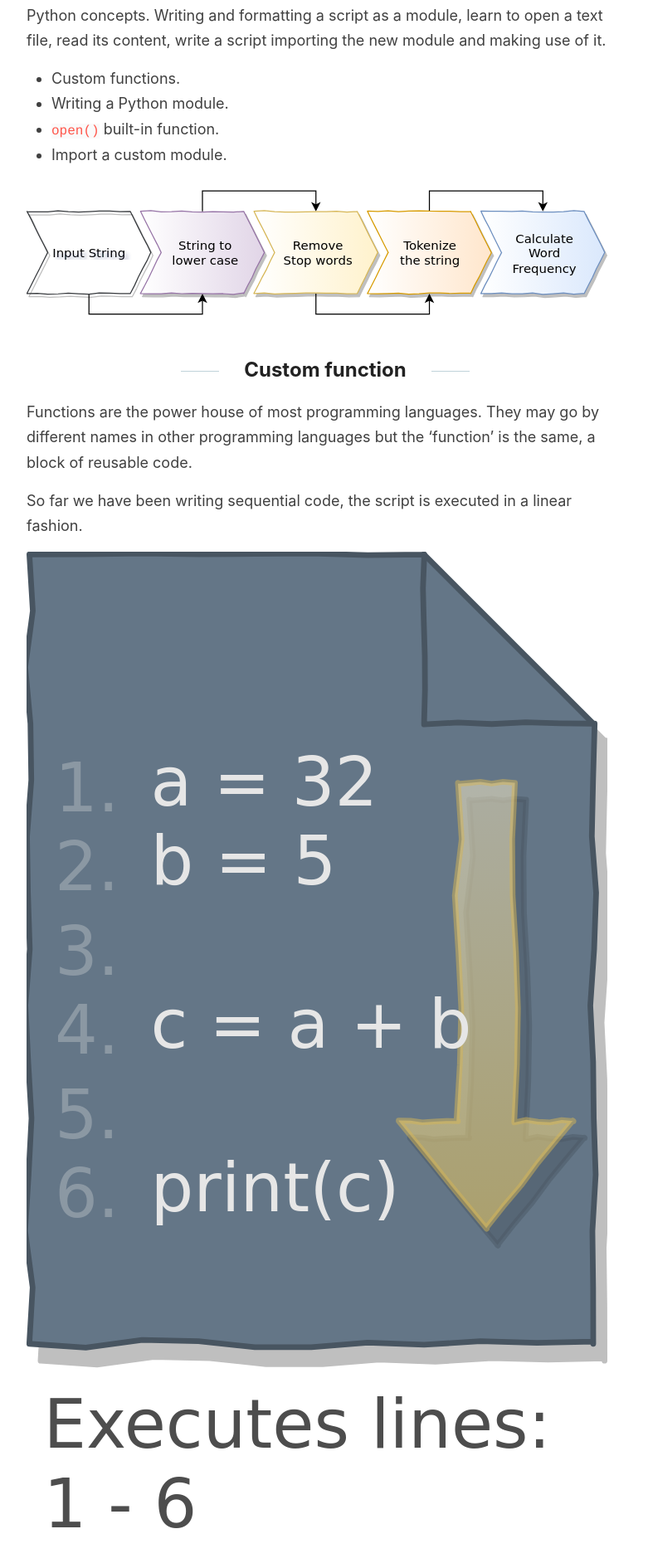
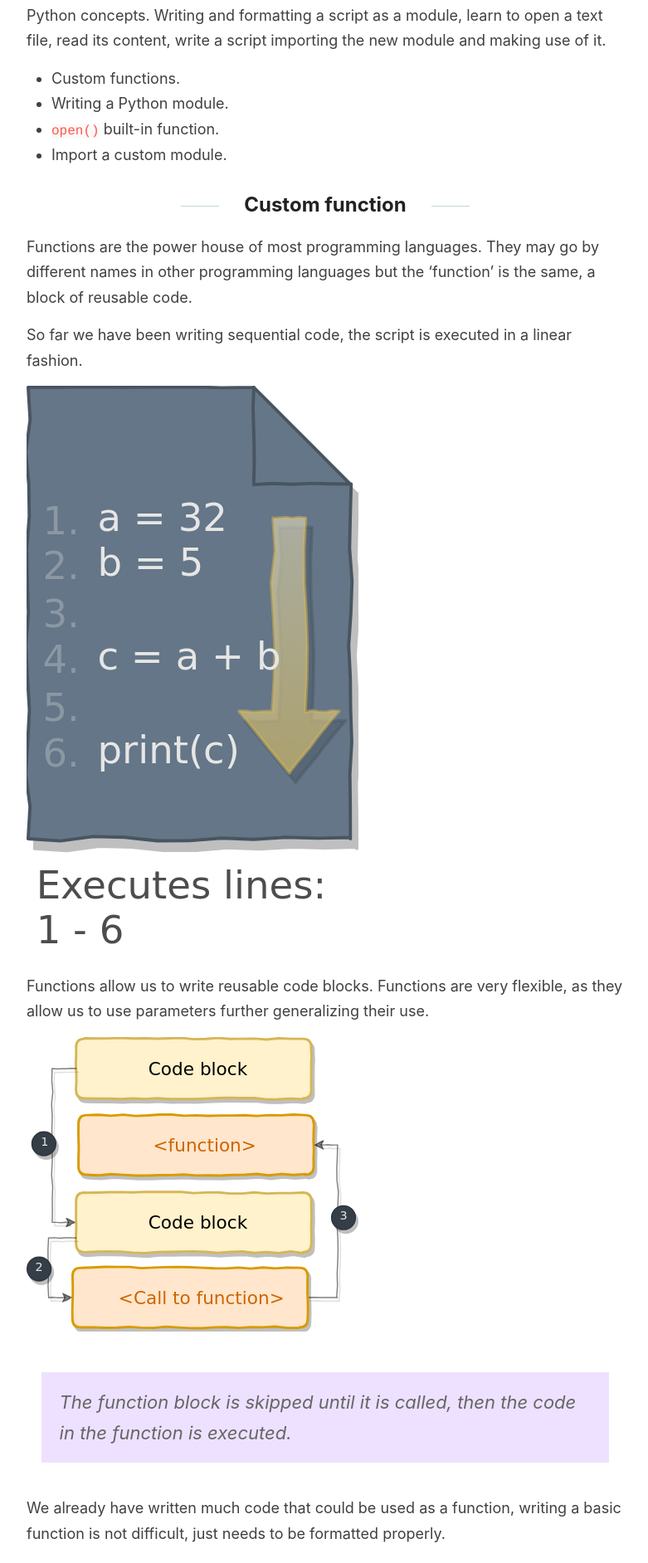
Before and after one commit to KikeVen/python911, a Jekyll site: the page built from _posts/2019-9-21-custom-module-11a.md, in a window 1280 px wide. Shown: the part 468-2352 px from the top of the page at 83% size, without its empty margins (248-1029 px from the left). Built offline with Jekyll 4.4.1, drawn with Linux system fonts in a browser that asks for light colours; comment, search, counter and statistics services are not loaded.

Commit message:
editorial lesson 11a

```diff
--- a/_posts/2019-9-21-custom-module-11a.md
+++ b/_posts/2019-9-21-custom-module-11a.md
@@ -15,19 +15,17 @@ In order to complete our project, writing a python module, we need to learn new
 * `open()` built-in function.
 * Import a custom module.
 
-[<img src="{{ site.baseurl }}/images/word_frequency.svg" alt="alt" style="width: 700px;"/>]({{ site.baseurl }}/images/word_frequency.svg)
-
 ## Custom function
 
 Functions are the power house of most programming languages. They may go by different names in other programming languages but the 'function' is the same, a block of reusable code.
 
 So far we have been writing sequential code, the script is executed in a linear fashion.
 
-[<img src="{{ site.baseurl }}/images/secuential_code.svg" alt="sequential code" style="width: 700px;"/>]({{ site.baseurl }}/images/secuential_code.svg)
+[<img src="{{ site.baseurl }}/images/secuential_code.svg" alt="sequential code" style="width: 400px;"/>]({{ site.baseurl }}/images/secuential_code.svg)
 
 Functions allow us to write reusable code blocks. Functions are very flexible, as they allow us to use parameters further generalizing their use.
 
-[<img src="{{ site.baseurl }}/images/function_order_of_execution.svg" alt="function execution" style="width: 700px;"/>]({{ site.baseurl }}/images/function_order_of_execution.svg)
+[<img src="{{ site.baseurl }}/images/function_order_of_execution.svg" alt="function execution" style="width: 400px;"/>]({{ site.baseurl }}/images/function_order_of_execution.svg)
 
 > The function block is skipped until it is called, then the code in the function is executed.
 
@@ -37,7 +35,7 @@ We already have written much code that could be used as a function, writing a ba
 * We write the body of the function.
 * And finally we call the function.
 
-[<img src="{{ site.baseurl }}/images/quick_function.svg" alt="quick function" style="width: 700px;"/>]({{ site.baseurl }}/images/quick_function.svg)
+[<img src="{{ site.baseurl }}/images/quick_function.svg" alt="quick function" style="width: 500px;"/>]({{ site.baseurl }}/images/quick_function.svg)
 
 ### Declare a function
 
@@ -170,7 +168,7 @@ As I stated before, all scripts in python are modules, but to properly use them
 
 We can say a module has a header, body and footer.
 
-[<img src="{{ site.baseurl }}/images/python_module.svg" alt="Python module" style="width: 700px;"/>]({{ site.baseurl }}/images/python_module.svg)
+[<img src="{{ site.baseurl }}/images/python_module.svg" alt="Python module" style="width: 400px;"/>]({{ site.baseurl }}/images/python_module.svg)
 
 ### The header
 
@@ -263,7 +261,7 @@ What it means, that this script serves a dual purpose as a stand alone script an
 
 As our applications expand, we will have to access other file formats, other than `.py` files, such as `.txt`, `.csv`, `.pdf`, `.db` and many other file formats.
 
-[<img src="{{ site.baseurl }}/images/open_function.svg" alt="Open() file function" style="width: 700px;"/>]({{ site.baseurl }}/images/open_function.svg)
+[<img src="{{ site.baseurl }}/images/open_function.svg" alt="Open() file function" style="width: 400px;"/>]({{ site.baseurl }}/images/open_function.svg)
 
 For this we can use the `open()` built-in function, notice they are the same as custom functions. Notice how the function takes a positional argument and the rest are keyword arguments.
 
```
